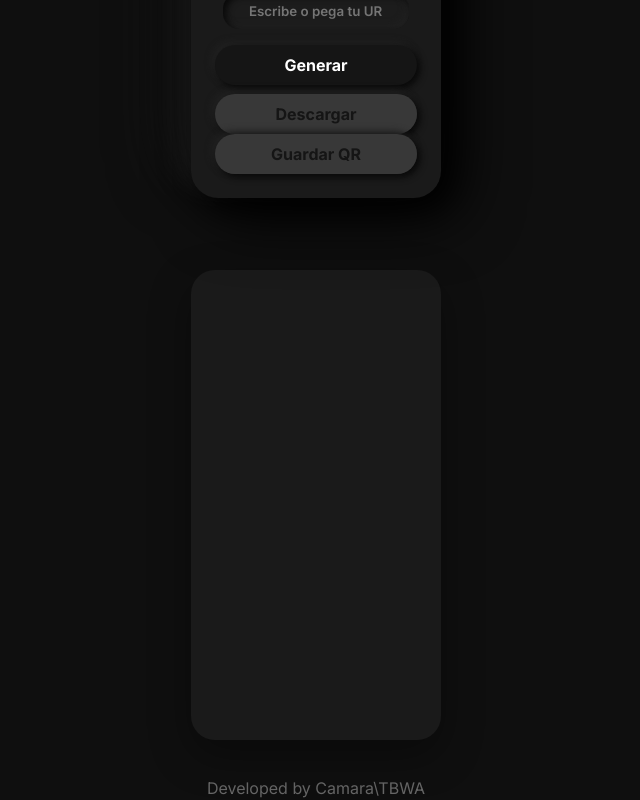
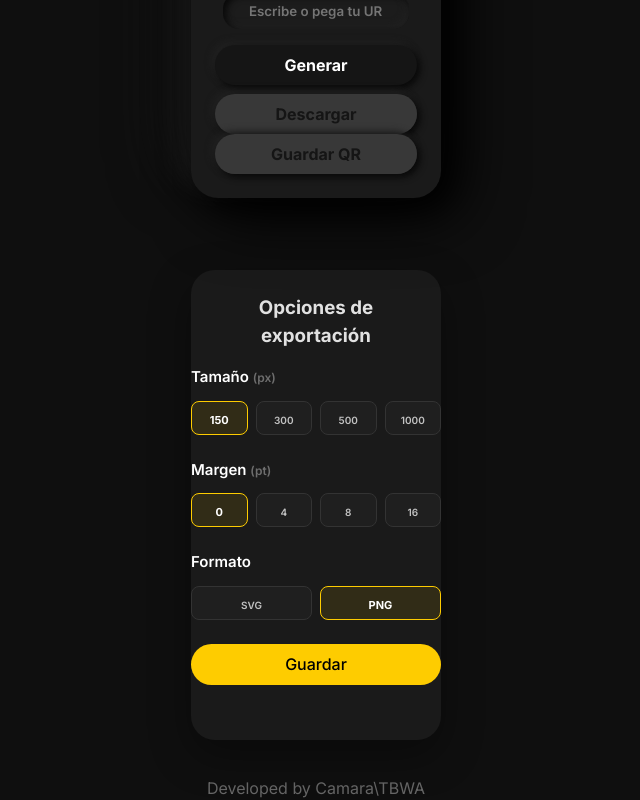
Before and after one commit to FMachado8599/camara-focus, a React (Vite) app: page / in a window 1280 px wide. Shown: the part 674-1474 px from the top of the page, without its empty margins (324-964 px from the left). Built offline with nearby package versions, Linux system fonts and the light colour scheme; no server answers.

Commit message:
Styles changes and sidepanel is now working

```diff
--- a/src/components/barcodegen/BarCodeGen.jsx
+++ b/src/components/barcodegen/BarCodeGen.jsx
@@ -62,7 +62,6 @@ export default function BarCodeGen({ togglePanel, showToast, options }) {
   useEffect(() => {
     if (!generatedValue) return;
 
-    try {
     JsBarcode(svgRef.current, generatedValue, {
       format: "ean13",
       lineColor: options.lineColor,
@@ -71,12 +70,10 @@ export default function BarCodeGen({ togglePanel, showToast, options }) {
       height: options.height,
       displayValue: options.displayValue,
       fontSize: options.fontSize,
-        font: options.fontFamily, // JsBarcode solo acepta nombres básicos
+      font: options.fontFamily,
     });
-    } catch (err) {
-      console.warn("Código inválido:", err);
-    }
-  }, [generatedValue]);
+  }, [generatedValue, options]);
+
 
   useEffect(() => {
     if (!generatedValue && placeholderRef.current) {
--- a/src/components/barcodegen/BarCodeGenContainer.jsx
+++ b/src/components/barcodegen/BarCodeGenContainer.jsx
@@ -16,18 +16,20 @@ export default function BarcodeGeneratorBlock() {
     pngScale: 3,
   });
 
-  useEffect(() => {
-    const t = setTimeout(() => setOptionsOpen(false), 6000);
-    return () => clearTimeout(t);
-  }, []);
+  const togglePanel = () => {
+    setOptionsOpen(prev => !prev);
+  };
 
   return (
     <>
       <div className="mainCard fade">
-        <BarCodeGen options={options} />
+        <BarCodeGen
+          options={options}
+          togglePanel={togglePanel}
+        />
       </div>
 
-      <aside className={`optionsPanel ${optionsOpen ? "open" : "closed"}`}>
+      <aside className={`optionsPanelContainer ${optionsOpen ? "open" : "closed"}`}>
         <BarcodeOptionsPanel options={options} setOptions={setOptions} />
       </aside>
     </>
--- a/src/components/barcodegen/OptionsPanel.jsx
+++ b/src/components/barcodegen/OptionsPanel.jsx
@@ -51,9 +51,9 @@ export default function BarcodeOptionsPanel({
   };
 
   return (
-    <aside className={`optionsPanel ${isOpen ? "open" : "closed"}`}>
+    <div className="optionsPanel" >
       <h3>Opciones de Código de Barra</h3>
-
+      <div className="options-sections-container">
         {/* FORMATO */}
         <div className="option-section">
           <h4>Formato</h4>
@@ -229,6 +229,7 @@ export default function BarcodeOptionsPanel({
         <div className="panel-actions">
           <button onClick={handleSave}>Guardar</button>
         </div>
-    </aside>
+      </div>
+    </div>
   );
 }
--- a/src/components/barcodegen/_barcodeOptionsPanel.scss
+++ b/src/components/barcodegen/_barcodeOptionsPanel.scss
@@ -1,18 +1,15 @@
-@use  "../../styles/_mixins.scss" as *;
+@use "../../styles/_mixins.scss" as *;
 
 $height: 40px;
 $radius: 8px;
 
-.optionsPanel {
-  width: 250px;
-  background: #1a1a1a;
-  padding: 1.5rem;
-  border-radius: 1.5rem;
-  box-shadow: 0px 15px 40px rgba(0,0,0,0.35);
-  transition: transform .35s cubic-bezier(.4,0,.2,1);
+
+.optionsPanelContainer {
+  z-index: 50;
+  transition: transform .35s cubic-bezier(.4, 0, .2, 1), opacity .2s ease;
 
   &.closed {
-    transform: translateX(-50%);
+    transform: translateX(110%);
     opacity: 0;
     pointer-events: none;
   }
@@ -21,12 +18,57 @@ $radius: 8px;
     transform: translateX(0);
     opacity: 1;
   }
+}
+
+.optionsPanel {
+  width: 250px;
+  background: #1a1a1a;
+  border-radius: 1.5rem;
+  box-shadow: 0px 15px 40px rgba(0, 0, 0, 0.35);
+  overflow-y: scroll;
+  scrollbar-width: thin;
+  scrollbar-color: #444 transparent;
+  padding: 0!important;
+  display: flex;
+  flex-direction: column;
+  justify-content: flex-start;
+
+  &::-webkit-scrollbar {
+    width: 6px;
+  }
+
+  &::-webkit-scrollbar-thumb {
+    background: #444;
+    border-radius: 4px;
+  }
+
+  &::-webkit-scrollbar-thumb:hover {
+    background: #FECC00;
+  }
 
   h3 {
-    margin-top: 0;
-    margin-bottom: 1rem;
+    margin: 1.5rem 1.5rem 1rem 1.5rem;
   }
 
+  .options-sections-container {
+    height: auto;
+    overflow-y: scroll;
+    scrollbar-width: none;
+    scrollbar-color: #444 transparent;
+    padding: 1.5rem;
+    mask-image: linear-gradient(
+        to bottom,
+        black 0%,
+        black 80%,
+        transparent 100%
+      );
+
+      -webkit-mask-image: linear-gradient(
+        to bottom,
+        black 0%,
+        black 80%,
+        transparent 95%
+      );
     .option-section {
       margin-bottom: 1.2rem;
 
@@ -34,6 +76,7 @@ $radius: 8px;
         margin-bottom: 0.4rem;
         font-size: 14px;
       }
+
       .color-card {
         background: #151515;
         display: grid;
@@ -43,14 +86,17 @@ $radius: 8px;
         transition: box-shadow .27s ease-in-out, margin .3s ease-in-out;
         padding: 8px;
         box-shadow: 3px 3px 7px #080808, -3px -3px 7px #222222;
+
         &:hover {
           box-shadow: 5px 5px 10px #080808, -3px -3px 7px #222222;
         }
-      & .color-info-bar{
+
+        & .color-info-bar {
           display: flex;
           flex-direction: row;
           justify-content: space-between;
           margin: 8px 0px 4px 0px;
+
           & output {
             display: block;
             background: #151515;
@@ -59,6 +105,7 @@ $radius: 8px;
             line-height: 1em;
             text-align: start;
             font-weight: 600;
+
             &:before {
               content: 'HEXADECIMAL';
               font-size: 10px;
@@ -66,36 +113,42 @@ $radius: 8px;
               display: block;
             }
           }
-        & .color-info-tools{
+
+          & .color-info-tools {
             display: flex;
             flex-direction: row;
             gap: 8px;
             align-items: end;
             padding-right: 8px;
-          & .icon{
-            &:hover{
-              color:#FECC00;
+
+            & .icon {
+              &:hover {
+                color: #FECC00;
                 cursor: pointer;
               }
             }
           }
         }
       }
-    .show-number{
+
+      .show-number {
         display: flex;
         width: 100%;
         gap: 10px;
         font-size: 14px;
-      & [type="checkbox"]{
+
+        & [type="checkbox"] {
           @include checkbox;
 
         }
       }
-    [type="number"]{
+
+      [type="number"] {
         @include control-input;
         max-width: 100%;
         font-size: 12px;
       }
+
       [type="color"] {
         display: inline-flex;
         vertical-align: bottom;
@@ -134,7 +187,9 @@ $radius: 8px;
       }
     }
 
-  .panel-actions button {
+    .panel-actions {
+      margin-bottom: 1.2rem;
+      & button {
         width: 100%;
         padding: .8rem;
         border-radius: 999px;
@@ -143,15 +198,13 @@ $radius: 8px;
         cursor: pointer;
       }
     }
+  }
+}
 
 .custom-select {
   position: relative;
   width: 100%;
   border-radius: 12px;
-  // background: #151515;
-  // box-shadow:
-  //   inset 2px 2px 5px rgba(0,0,0,0.45),
-  //   inset -2px -2px 5px rgba(255,255,255,0.05);
 
 }
 
@@ -175,7 +228,8 @@ $radius: 8px;
 
 /* FLECHITA DEL SELECT */
 .custom-select::after {
-  content: "▾"; /* o reemplazamos por ícono */
+  content: "▾";
+  /* o reemplazamos por ícono */
   font-size: 14px;
   color: #aaa;
   position: absolute;
@@ -193,6 +247,6 @@ $radius: 8px;
 
 .custom-select select:focus {
   box-shadow:
-    0 0 0 2px rgba(254,204,0,0.4),
-    0 0 0 4px rgba(254,204,0,0.2);
+    0 0 0 2px rgba(254, 204, 0, 0.4),
+    0 0 0 4px rgba(254, 204, 0, 0.2);
 }
--- a/src/components/qrcodegen/ExportOptionsPanel.jsx
+++ b/src/components/qrcodegen/OptionsPanel.jsx
@@ -16,7 +16,7 @@ export default function ExportOptionsPanel({
   };
 
   return (
-    <aside className={`optionsPanel ${isOpen ? "open" : "closed"}`}>
+    <div>
       <h3>Opciones de exportación</h3>
 
       <div className="option-section">
@@ -103,6 +103,6 @@ export default function ExportOptionsPanel({
       <div className="panel-actions">
         <button onClick={handleSave}>Guardar</button>
       </div>
-    </aside>
+    </div>
   );
 }
--- a/src/components/qrcodegen/QRGenContainer.jsx
+++ b/src/components/qrcodegen/QRGenContainer.jsx
@@ -1,6 +1,6 @@
 import { useState, useEffect } from "react";
 import QRGen from "../qrcodegen/QRGen";
-import ExportOptionsPanel from "../qrcodegen/ExportOptionsPanel";
+import OptionsPanel from "./OptionsPanel";
 
 export default function QRGeneratorBlock() {
   const [optionsOpen, setOptionsOpen] = useState(true);
@@ -10,11 +10,9 @@ export default function QRGeneratorBlock() {
     margin: 0,
   });
 
-  // opcional: auto-hide
-  useEffect(() => {
-    const t = setTimeout(() => setOptionsOpen(false), 6000);
-    return () => clearTimeout(t);
-  }, []);
+  const togglePanel = () => {
+    setOptionsOpen(prev => !prev);
+  };
 
   return (
     <>
@@ -22,11 +20,12 @@ export default function QRGeneratorBlock() {
         <QRGen
           exportOptions={exportOptions}
           setExportOptions={setExportOptions}
+          togglePanel={togglePanel}
         />
       </div>
 
       <aside className={`optionsPanel ${optionsOpen ? "open" : "closed"}`}>
-        <ExportOptionsPanel
+        <OptionsPanel
           options={exportOptions}
           setOptions={setExportOptions}
         />
--- a/src/styles/exportOptionsPanel.scss
+++ b/src/styles/exportOptionsPanel.scss
@@ -32,7 +32,6 @@ gap: 1rem;
   top: 0;
   bottom: 0;
   transform: translateX(101%);
-  scale: .3;
   transition: transform .5s cubic-bezier(.4,0,.2,1), scale .5s cubic-bezier(.4,0,.2,1);
 //   background: #111;
 //   color: white;
```
Lines whose indentation alone changed are shown as unchanged.
